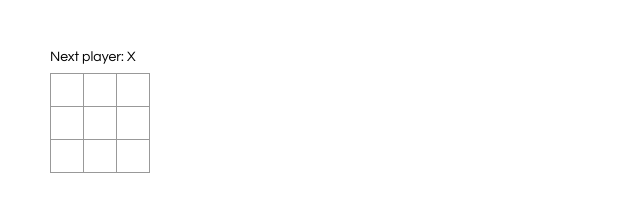
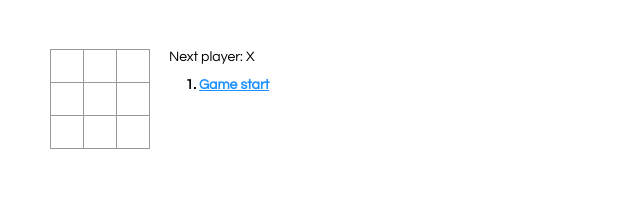
Before and after one commit to vaniakosmos/tic-tac-toe, a React app: page / in a window 1280 px wide. Shown: the whole page, without its empty margins (0-640 px from the left). Built offline with nearby package versions, Linux system fonts and the light colour scheme.

Commit message:
✨ add history

```diff
--- a/src/Game.css
+++ b/src/Game.css
@@ -7,6 +7,18 @@ ol, ul {
     padding-left: 30px;
 }
 
+a {
+    color: dodgerblue;
+}
+
+a:hover {
+    color: #0b294f;
+}
+
+a:visited {
+    color: dodgerblue;
+}
+
 .game {
     display: flex;
     flex-direction: row;
@@ -14,6 +26,7 @@ ol, ul {
 
 .game-info {
     margin-left: 20px;
+    width: 20rem;
 }
 
 .board-row:after {
@@ -45,6 +58,14 @@ ol, ul {
     outline: none;
 }
 
+.square:hover {
+    background: #e8e8e8;
+}
+
 .kbd-navigation .square:focus {
     background: #ddd;
 }
+
+.selected {
+    font-weight: bold;
+}
--- a/src/Game.js
+++ b/src/Game.js
@@ -1,6 +1,27 @@
 import React, {Component} from 'react';
 import PropTypes from 'prop-types';
 import './Game.css';
+
+
+function calculateWinner(squares) {
+    const lines = [
+        [0, 1, 2],
+        [3, 4, 5],
+        [6, 7, 8],
+        [0, 3, 6],
+        [1, 4, 7],
+        [2, 5, 8],
+        [0, 4, 8],
+        [2, 4, 6],
+    ];
+    for (let i = 0; i < lines.length; i++) {
+        const [a, b, c] = lines[i];
+        if (squares[a] && squares[a] === squares[b] && squares[a] === squares[c]) {
+            return squares[a];
+        }
+    }
+    return null;
+}
 
 
 function Square(props) {
@@ -16,6 +37,7 @@ Square.propTypes = {
     onClick: PropTypes.func,
 };
 
+
 class Board extends Component {
     constructor() {
         super();
@@ -25,57 +47,17 @@ class Board extends Component {
         };
     }
 
-    static calculateWinner(squares) {
-        const lines = [
-            [0, 1, 2],
-            [3, 4, 5],
-            [6, 7, 8],
-            [0, 3, 6],
-            [1, 4, 7],
-            [2, 5, 8],
-            [0, 4, 8],
-            [2, 4, 6],
-        ];
-        for (let i = 0; i < lines.length; i++) {
-            const [a, b, c] = lines[i];
-            if (squares[a] && squares[a] === squares[b] && squares[a] === squares[c]) {
-                return squares[a];
-            }
-        }
-        return null;
-    }
-
-    handleClick(i) {
-        let squares = this.state.squares.slice();
-        if (squares[i] || Board.calculateWinner(squares)) {
-            return;
-        }
-        squares[i] = this.state.xIsNext ? 'X' : 'O';
-        this.setState((prevState) => ({
-            squares,
-            xIsNext: !prevState.xIsNext,
-        }))
-    }
 
     renderSquare(i) {
         return <Square
-            value={this.state.squares[i]}
-            onClick={() => this.handleClick(i)}
+            value={this.props.squares[i]}
+            onClick={() => this.props.onClick(i)}
         />;
     }
 
     render() {
-        const winner = Board.calculateWinner(this.state.squares);
-        let status;
-        if (winner) {
-            status = 'Winner: ' + winner;
-        } else {
-            status = 'Next player: ' + (this.state.xIsNext ? 'X' : 'O');
-        }
-
         return (
             <div>
-                <div className="status">{status}</div>
                 <div className="board-row">
                     {this.renderSquare(0)}
                     {this.renderSquare(1)}
@@ -97,15 +79,75 @@ class Board extends Component {
 }
 
 class Game extends Component {
+    constructor() {
+        super();
+        this.state = {
+            history: [{
+                squares: new Array(9).fill(null),
+            }],
+            stepNumber: 0,
+            xIsNext: true,
+        };
+    }
+
+    handleClick(i) {
+        const history = this.state.history.slice(0, this.state.stepNumber + 1);
+        const current = history[history.length - 1];
+        const squares = current.squares.slice();
+        if (calculateWinner(squares) || squares[i]) {
+            return;
+        }
+        squares[i] = this.state.xIsNext ? 'X' : 'O';
+        this.setState({
+            history: history.concat([{
+                squares,
+            }]),
+            stepNumber: history.length,
+            xIsNext: !this.state.xIsNext,
+        });
+    }
+
+    jumpTo(move) {
+        this.setState({
+            stepNumber: move,
+            xIsNext: move % 2 === 0,
+        });
+    }
+
+
     render() {
+        const history = this.state.history;
+        const current = history[this.state.stepNumber];
+        const winner = calculateWinner(current.squares);
+
+        const moves = history.map((history, index) => {
+            const desc = index ?
+                'Move #' + index :
+                'Game start';
+            const clas = this.state.stepNumber === index ? 'selected' : null;
+            return (
+                <li key={index} className={clas}>
+                    <a href="#" onClick={() => this.jumpTo(index)}>{desc}</a>
+                </li>
+            );
+        });
+
+        let status;
+        if (winner) {
+            status = 'Winner: ' + winner;
+        } else {
+            status = 'Next player: ' + (this.state.xIsNext ? 'X' : 'O');
+        }
+
         return (
             <div className="game">
                 <div className="game-board">
-                    <Board/>
+                    <Board squares={current.squares}
+                           onClick={(i) => this.handleClick(i)}/>
                 </div>
                 <div className="game-info">
-                    <div>{/* status */}</div>
-                    <ol>{/* TODO */}</ol>
+                    <div>{status}</div>
+                    <ol>{moves}</ol>
                 </div>
             </div>
         );
```
